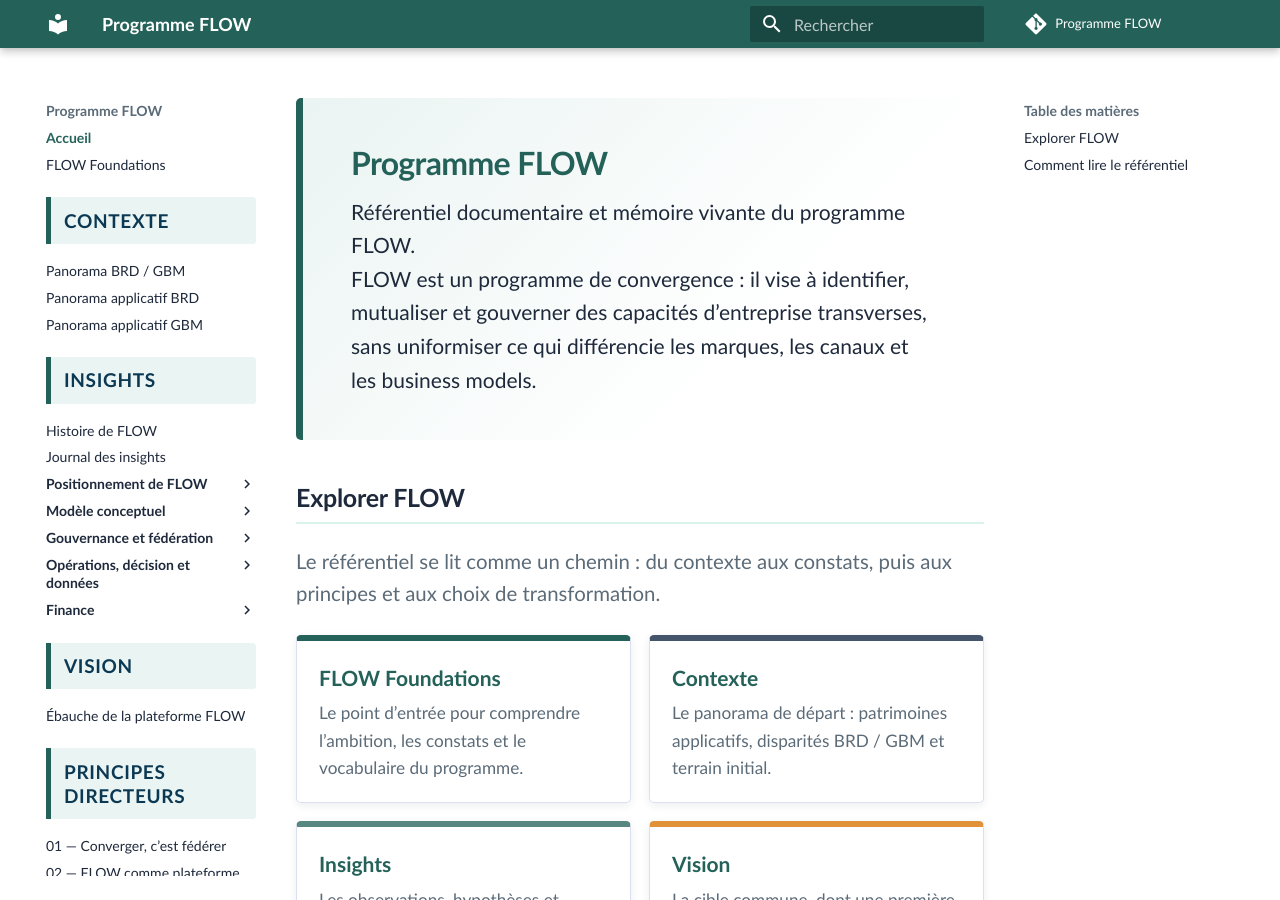
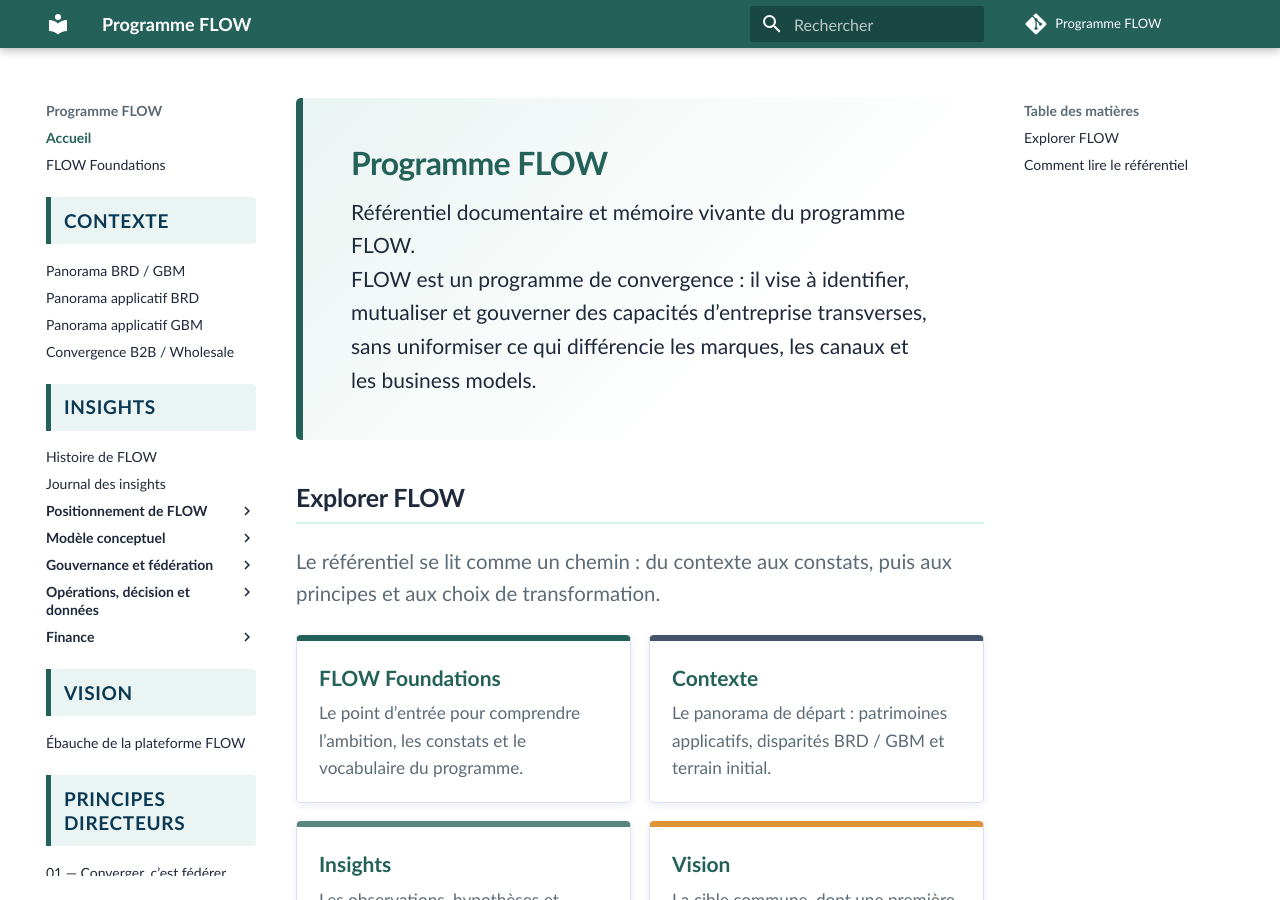
Before and after one commit to laurent-sintes/FLOW-Program, an MkDocs documentation site: the page built from docs/index.md, in a window 1280 px wide and 900 px high. Built offline with MkDocs 1.6.1 and Material for MkDocs 9.7.7, drawn with Linux system fonts in a browser that asks for light colours; comment, search, counter and statistics services are not loaded.

Commit message:
Ajouter la convergence B2B à la navigation

```diff
--- a/mkdocs.yml
+++ b/mkdocs.yml
@@ -30,6 +30,7 @@ nav:
       - Panorama BRD / GBM: contexte/panorama-applicatif-brd-gbm.md
       - Panorama applicatif BRD: contexte/panorama-brd.md
       - Panorama applicatif GBM: contexte/panorama-gbm.md
+      - Convergence B2B / Wholesale: contexte/convergence-b2b-wholesale.md
   - Insights:
       - Repères: insights/index.md
       - Histoire de FLOW: insights/histoire-de-flow.md
```
